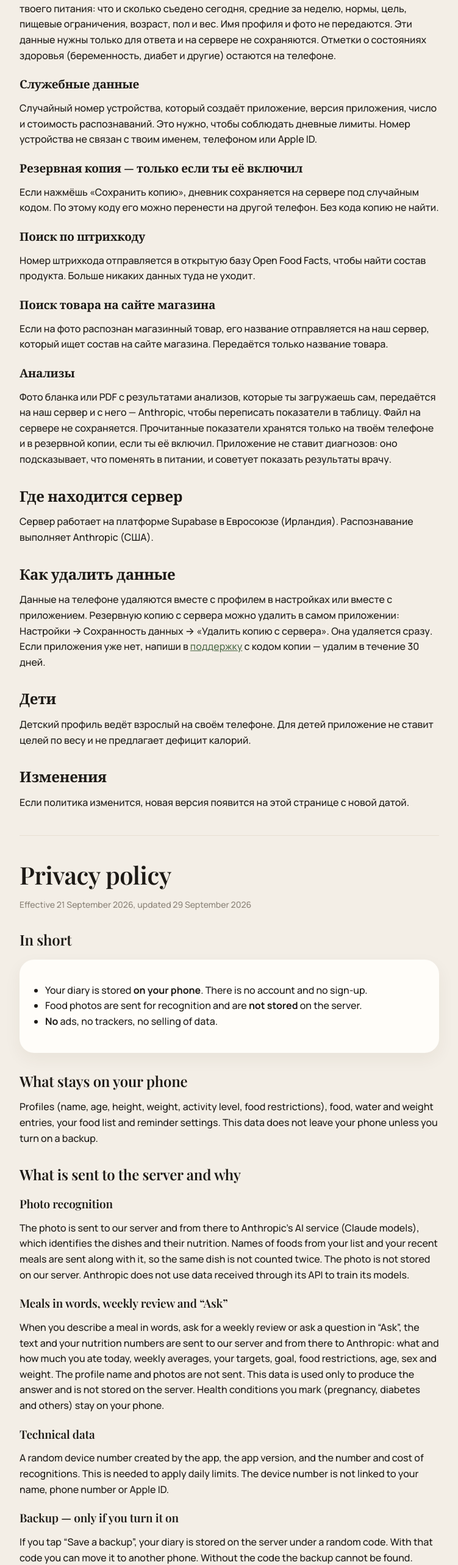
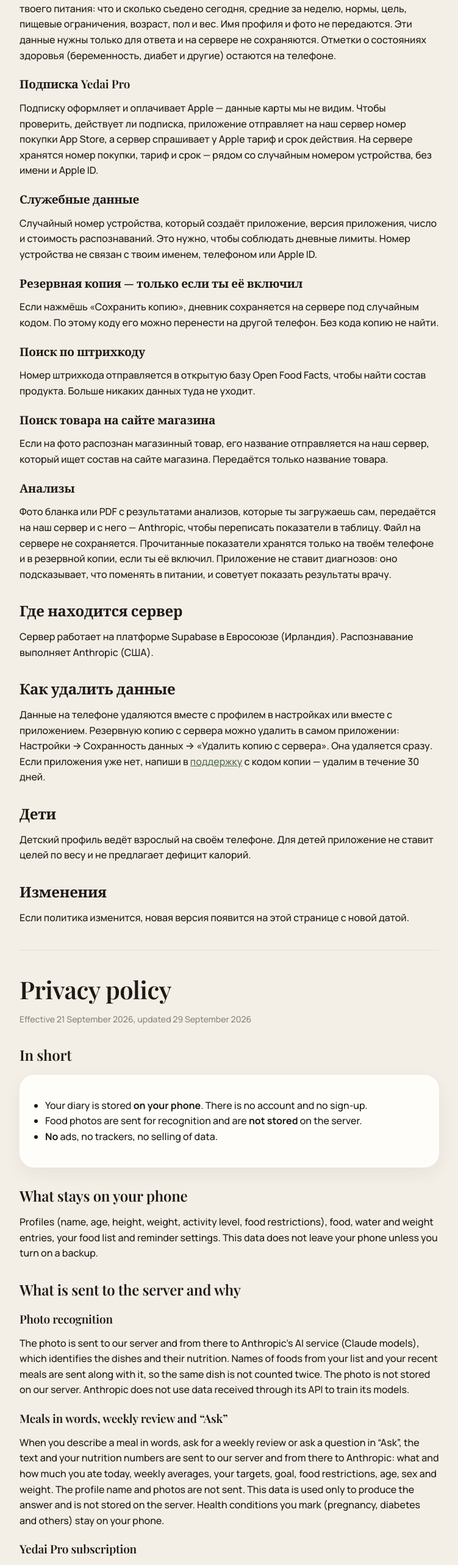
Before and after one commit to thealexxx-coder/pitanie-site, a plain HTML site: page privacy.html in a window 1280 px wide. Shown: the part 940-3507 px from the top of the page at 61% size, without its empty margins (264-1015 px from the left). Drawn offline with nearby package versions, Linux system fonts and the light colour scheme.

Commit message:
Политика: подписка Yedai Pro через App Store

```diff
--- a/privacy.html
+++ b/privacy.html
@@ -34,6 +34,8 @@
     <p>Фото передаётся на наш сервер, а с него — сервису искусственного интеллекта Anthropic (модели Claude), который определяет блюда и их состав. Вместе с фото передаются названия продуктов из твоего справочника и недавние приёмы пищи, чтобы не посчитать одно блюдо дважды. Фото на нашем сервере не сохраняется. Anthropic не использует данные, полученные через API, для обучения своих моделей.</p>
     <h3>Еда словами, разбор недели и «Спросить»</h3>
     <p>Если ты описываешь еду словами, просишь разбор недели или задаёшь вопрос в «Спросить», на сервер и с него — Anthropic уходят текст описания или вопроса и цифры твоего питания: что и сколько съедено сегодня, средние за неделю, нормы, цель, пищевые ограничения, возраст, пол и вес. Имя профиля и фото не передаются. Эти данные нужны только для ответа и на сервере не сохраняются. Отметки о состояниях здоровья (беременность, диабет и другие) остаются на телефоне.</p>
+    <h3>Подписка Yedai Pro</h3>
+    <p>Подписку оформляет и оплачивает Apple — данные карты мы не видим. Чтобы проверить, действует ли подписка, приложение отправляет на наш сервер номер покупки App Store, а сервер спрашивает у Apple тариф и срок действия. На сервере хранятся номер покупки, тариф и срок — рядом со случайным номером устройства, без имени и Apple ID.</p>
     <h3>Служебные данные</h3>
     <p>Случайный номер устройства, который создаёт приложение, версия приложения, число и стоимость распознаваний. Это нужно, чтобы соблюдать дневные лимиты. Номер устройства не связан с твоим именем, телефоном или Apple ID.</p>
     <h3>Резервная копия — только если ты её включил</h3>
@@ -81,6 +83,8 @@
     <p>The photo is sent to our server and from there to Anthropic's AI service (Claude models), which identifies the dishes and their nutrition. Names of foods from your list and your recent meals are sent along with it, so the same dish is not counted twice. The photo is not stored on our server. Anthropic does not use data received through its API to train its models.</p>
     <h3>Meals in words, weekly review and “Ask”</h3>
     <p>When you describe a meal in words, ask for a weekly review or ask a question in “Ask”, the text and your nutrition numbers are sent to our server and from there to Anthropic: what and how much you ate today, weekly averages, your targets, goal, food restrictions, age, sex and weight. The profile name and photos are not sent. This data is used only to produce the answer and is not stored on the server. Health conditions you mark (pregnancy, diabetes and others) stay on your phone.</p>
+    <h3>Yedai Pro subscription</h3>
+    <p>The subscription is sold and billed by Apple — we never see your card. To check whether it is active, the app sends the App Store transaction number to our server, and the server asks Apple for the plan and expiry date. The server stores the transaction number, plan and expiry date next to the random device number, without your name or Apple ID.</p>
     <h3>Technical data</h3>
     <p>A random device number created by the app, the app version, and the number and cost of recognitions. This is needed to apply daily limits. The device number is not linked to your name, phone number or Apple ID.</p>
     <h3>Backup — only if you turn it on</h3>
```
